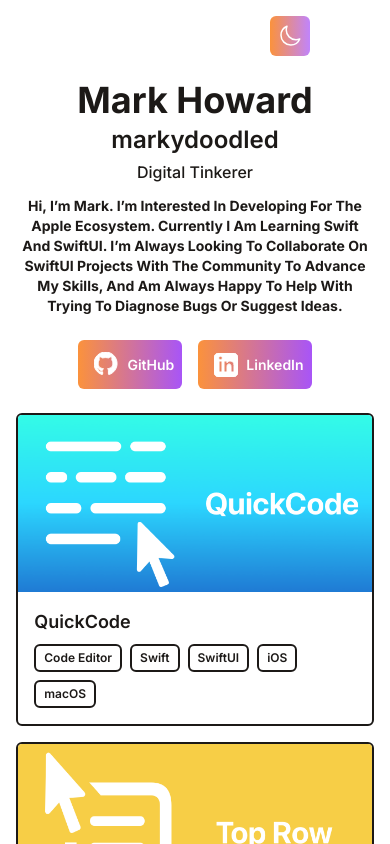
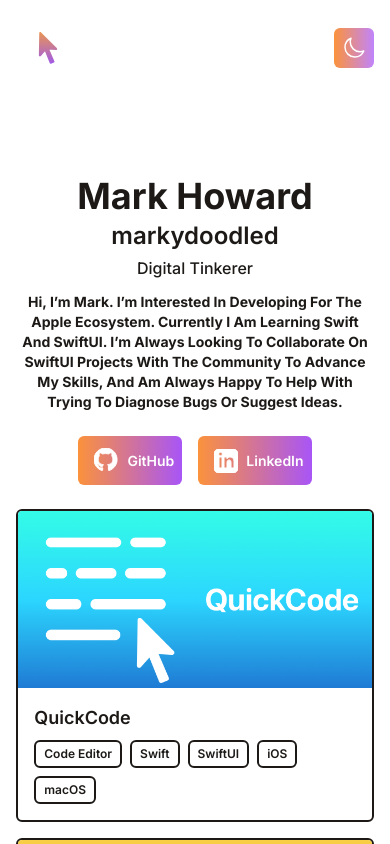
Before and after one commit to markydoodled/portfolio, a React (Vite) app: page / in a window 390 px wide. Shown: the top 844 px of the page. Built offline with nearby package versions, Linux system fonts and the light colour scheme.

Commit message:
Added Toolbar, Logo And Foix Mobile Appearance Button Scroll

```diff
--- a/src/App.jsx
+++ b/src/App.jsx
@@ -45,10 +45,16 @@
 
   return (
   <>
-	{/*Button For Changing Theme*/}
-		<button type="button" onClick={handleThemeSwitch} className="fixed p-2 z-10 right-20 top-4 bg-gradient-to-r from-orange-400 to-purple-400 text-lg p-1 rounded-md">
+    <div className="flex justify-between items-center bg-white dark:bg-stone-900 text-stone-900 dark:text-stone-300 p-4">
+      {/*Logo on the left*/}
+      <img src="/vite.svg" alt="Logo" className="h-16 w-16 p-4" />
+
+      {/*Button For Changing Theme on the right*/}
+      <button type="button" onClick={handleThemeSwitch} className="p-2 z-10 bg-gradient-to-r from-orange-400 to-purple-400 text-lg p-1 rounded-md">
         {theme === "dark" ? sun : moon}
       </button>
+    </div>
+
     <div className="bg-white dark:bg-stone-900 text-stone-900 dark:text-stone-300 min-h-screen font-inter">
       {/*Displaying Each Component Section*/}
       <div className="max-w-5xl w-11/12 mx-auto">
```
Lines whose indentation alone changed are shown as unchanged.
